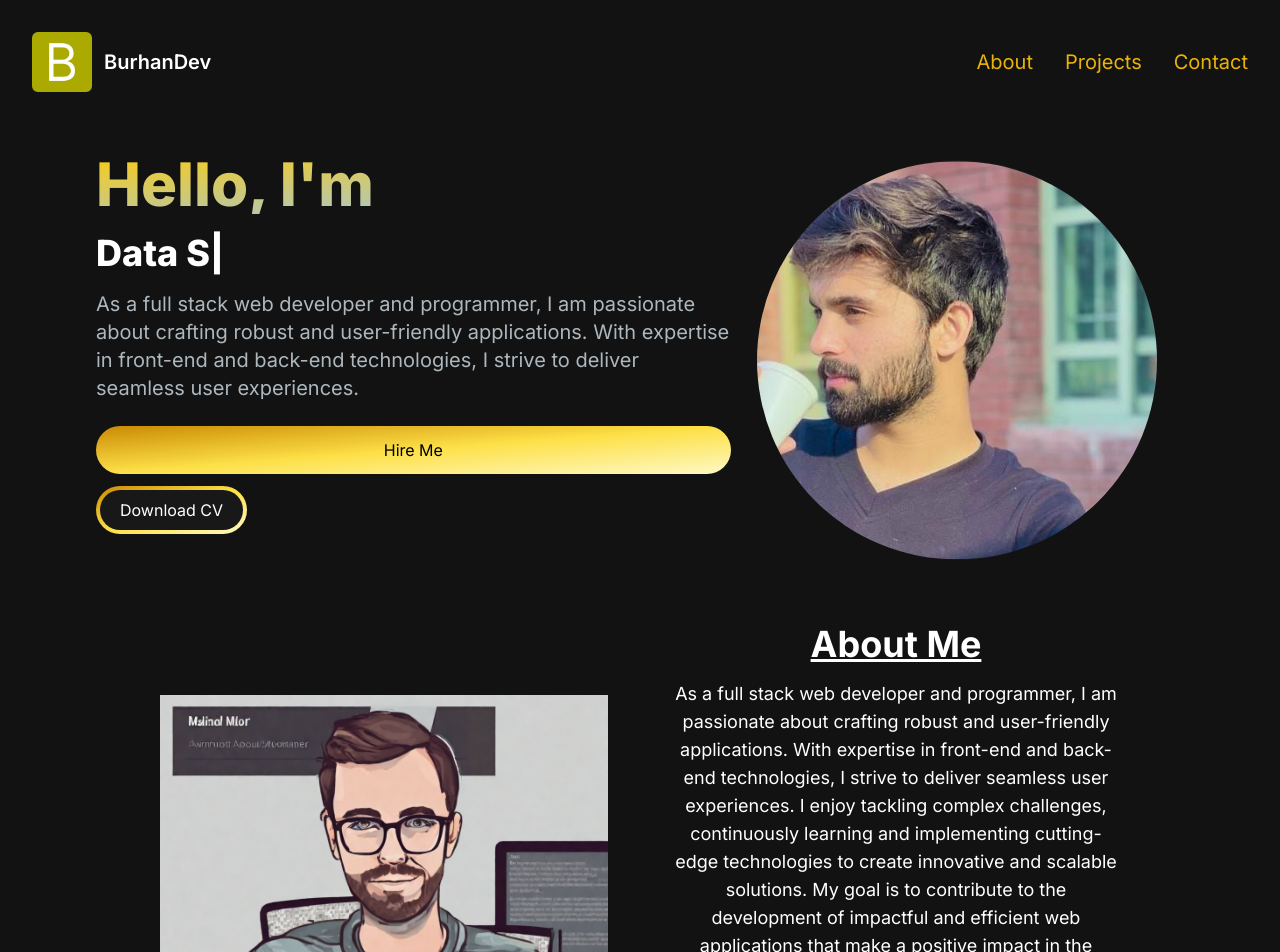
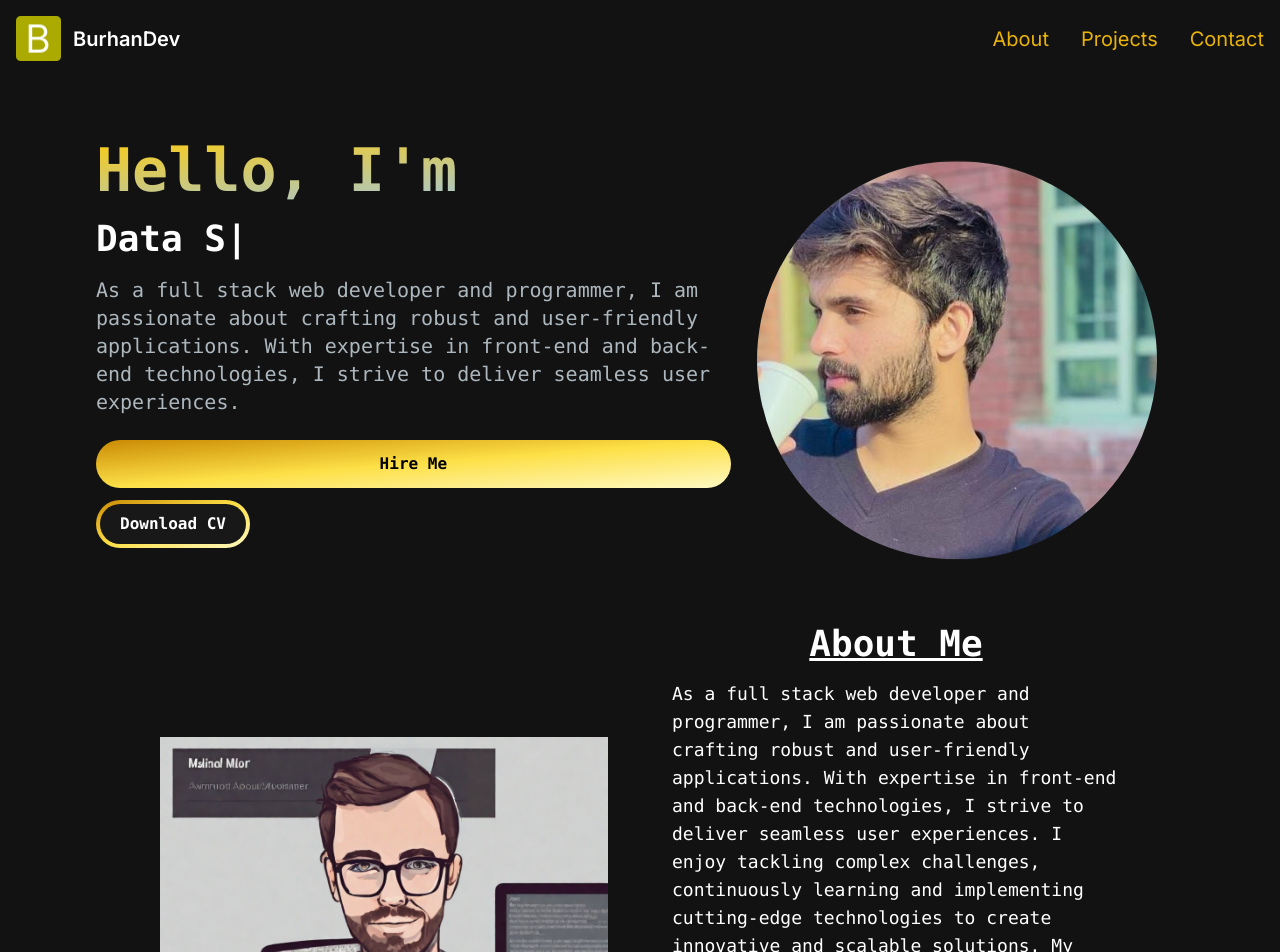
Before and after one commit to Ali-Burhan/BurhanDev, a Next.js app: page / in a window 1280 px wide. Shown: the top 952 px of the page. Built offline with nearby package versions, Linux system fonts and the light colour scheme.

Commit message:
font moono updation and footer update

```diff
--- a/src/app/components/Aboutsection.js
+++ b/src/app/components/Aboutsection.js
@@ -57,8 +57,8 @@ const Aboutsection = () => {
           <Image src={"/about.png"} height={500} width={500} />
         </div>
         <div>
-          <h2 className="text-4xl font-bold text-center mb-4 underline">About Me</h2>
-          <p className="text-base md:text-lg text-center">
+          <h2 className="text-4xl font-bold font-mono text-center mb-4 underline">About Me</h2>
+          <p className="text-base md:text-lg font-mono ">
             As a full stack web developer and programmer, I am passionate about
             crafting robust and user-friendly applications. With expertise in
             front-end and back-end technologies, I strive to deliver seamless
@@ -68,7 +68,7 @@ const Aboutsection = () => {
             development of impactful and efficient web applications that make a
             positive impact in the digital world.
           </p>
-          <div className="flex md:justify-start flex-row justify-center mt-6">
+          <div className="flex md:justify-start flex-row  justify-center mt-6">
             <Tabbuttons selectTab={()=>handleTabChange('Skills')} active={tab == 'Skills'}>
               Skills
             </Tabbuttons>
@@ -79,7 +79,7 @@ const Aboutsection = () => {
               Certifications
             </Tabbuttons>
           </div>
-          <div className="mt-8 text-center">
+          <div className="mt-8 font-mono">
               {
                 TAB_DATA.find((t)=> t.id === tab).content
               }
--- a/src/app/components/Footer.js
+++ b/src/app/components/Footer.js
@@ -8,7 +8,8 @@ const Footer = () => {
             width={50}
             height={50}
             />
-            <p className='text-slate-600 '>All rights reserved.</p>
+            <p className='text-yellow-500 font-mono'>All rights reserved.</p>
+            <p className='text-yellow-500 font-mono'>codewithaliburhan@gmail.com</p>
         </div>
     </footer>
   )
--- a/src/app/components/Herosection.js
+++ b/src/app/components/Herosection.js
@@ -7,8 +7,8 @@ const Herosection = () => {
     <section>
         <div className="grid grid-cols-1 sm:grid-cols-12">
             <div className=" col-span-7 place-self-center text-center sm:text-left">
-        <h1 className='text-white mb-4 text-4xl sm:text-5xl lg:text-6xl font-extrabold'>
-<div className="text-transparent bg-clip-text bg-gradient-to-br from-yellow-400 to-blue-300">Hello, I&apos;m {" "}</div>
+        <h1 className='font-mono text-white mb-4 text-4xl sm:text-5xl lg:text-6xl font-extrabold'>
+<div className="font-mono text-transparent bg-clip-text bg-gradient-to-br from-yellow-400 to-blue-300">Hello, I&apos;m {" "}</div>
 
 <TypeAnimation
       sequence={[
@@ -27,15 +27,15 @@ const Herosection = () => {
     />
 
       </h1>
-      <p className="text-[#ADB7BE] sm:text-lg lg:text-xl mb-6 ">
+      <p className="text-[#ADB7BE] font-mono sm:text-lg lg:text-xl mb-6 ">
       As a full stack web developer and programmer, I am passionate about
             crafting robust and user-friendly applications. With expertise in
             front-end and back-end technologies, I strive to deliver seamless
             user experiences.
       </p>
       <div>
-        <button className="px-6 py-3 rounded-full w-full mr-4 bg-gradient-to-br from-yellow-600 via-yellow-300 to-yellow-100 hover:bg-slate-300 mb-3 ">Hire Me</button>
-        <button className="px-1 py-1 rounded-full bg-gradient-to-br from-yellow-600 via-yellow-300 to-yellow-100 w-full sm:w-fit hover:bg-slate-800  text-white"> <span className="block bg-[#181818] hover:bg-yellow-500 rounded-full px-5 py-2"> <a download={true} href={'/ali.jpg'}> Download CV </a></span></button>
+        <button className="px-6 py-3 font-mono font-bold rounded-full w-full mr-4 bg-gradient-to-br from-yellow-600 via-yellow-300 to-yellow-100 hover:bg-slate-300 mb-3 ">Hire Me</button>
+        <button className="px-1 py-1 font-mono font-bold rounded-full bg-gradient-to-br from-yellow-600 via-yellow-300 to-yellow-100 w-full sm:w-fit hover:bg-slate-800  text-white"> <span className="block bg-[#181818] hover:bg-yellow-500 rounded-full px-5 py-2"> <a download={true} href={'/ali.jpg'}> Download CV </a></span></button>
       </div>
             </div>
         <div className="col-span-5 place-self-center mt-4 lg:mt-8">
--- a/src/app/components/Navbar.js
+++ b/src/app/components/Navbar.js
@@ -25,9 +25,9 @@ const Navbar = () => {
   const [navbarOpen,setNavbarOpen] = useState(false)
   return (
 <nav className='fixed top-0 left-0 z-10 bg-[#121212] bg-opacity-100 container'>
-    <div className='flex flex-wrap items-center justify-between mx-auto p-8 '>
+    <div className='flex flex-wrap items-center justify-between mx-auto p-4 '>
     <Link href={'/'} className='sm:text-xl flex gap-3 items-center text-white font-semibold'>
-      <Image src={'/logo.png'} width={60} height={60}/>
+      <Image src={'/logo.png'} width={45} height={45}/>
       BurhanDev
     </Link>
     <div className='mobilemenu block md:hidden'>
```
